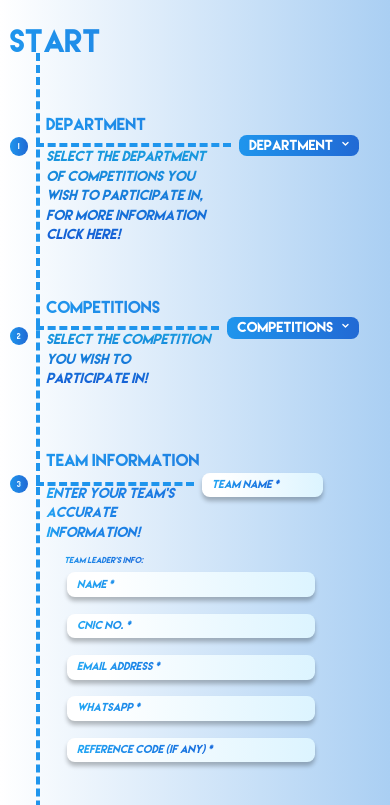
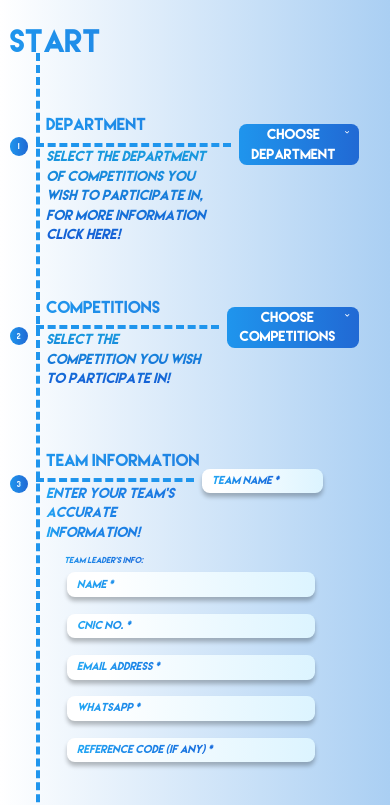
Before and after one commit to Mubin987/Procom25-website, a React (Vite) app in the folder frontend/: page /register in a window 390 px wide. Shown: the part 900-1705 px from the top of the page. Built offline with nearby package versions, Linux system fonts and the light colour scheme.

Commit message:
fix responsiveness

```diff
--- a/frontend/package.json
+++ b/frontend/package.json
@@ -22,7 +22,7 @@
     "react": "^18.3.1",
     "react-dom": "^18.3.1",
     "react-icons": "^5.4.0",
-    "react-router-dom": "^7.0.2",
+    "react-router-dom": "^7.1.2",
     "tailwind-merge": "^2.6.0",
     "tailwindcss-animate": "^1.0.7"
   },
--- a/frontend/src/components/Register/Competitions.jsx
+++ b/frontend/src/components/Register/Competitions.jsx
@@ -7,10 +7,10 @@ const Competitions = ({ setCompetitions, compError }) => {
             <RegisterHeading heading={"competitions"} textSize='text-2xl' />
             <div className='absolute left-4 top-7 md:left-6 flex w-[90%] sm:w-[80%] items-center'>
                 <div className="w-full border-t-4 border-dashed border-themeBlue " />
-                <Dropdown defaultValue="COMPETITIONS" setValue={setCompetitions} items={[
-                    'Competition 1',
-                    'Competition 2',
-                    'Competition 3',
+                <Dropdown defaultValue="CHOOSE COMPETITIONS" setValue={setCompetitions} items={[
+                    'Competition One',
+                    'Competition Two',
+                    'Competition Three',
                 ]} />
                 { compError &&
                     <p className="absolute right-4 -bottom-7 font-bold italic text-base text-red-600">You must select a competition!</p>
@@ -20,7 +20,7 @@ const Competitions = ({ setCompetitions, compError }) => {
             <span className="bg-[linear-gradient(90deg,_#FFFFFF_14.9%,_#D0EFFF_63.77%,_#A7E2FF_100%)] bg-clip-text text-transparent font-bold">2</span>
             </div>
             <div className="mt-5 sm:mt-7 bg-[linear-gradient(180deg,_#199DDF_0%,_#145BD5_100%)] bg-clip-text text-transparent font-bold">
-                <p className="text-[13px] sm:text-base max-w-[50%] italic">
+                <p className="text-[13px] sm:text-base max-w-[47%] italic">
                     SELECT THE COMPETITION YOU WISH TO PARTICIPATE IN!
                 </p>
             </div>
--- a/frontend/src/components/Register/ConfirmDataDialog.jsx
+++ b/frontend/src/components/Register/ConfirmDataDialog.jsx
@@ -1,5 +1,6 @@
 import { useToast } from "@/hooks/use-toast";
 import { Dialog, DialogContent, DialogFooter, DialogHeader, DialogTitle } from "../ui/dialog";
+
 
 const ConfirmDialog = ({ handleSubmit, isOpen, onClose, props }) => {
     const { toast } = useToast();
--- a/frontend/src/components/Register/Department.jsx
+++ b/frontend/src/components/Register/Department.jsx
@@ -8,7 +8,7 @@ const Department = ({ setDepartment, departError }) => {
             <RegisterHeading heading={"department"} textSize='text-2xl' />
             <div className='absolute left-4 top-7 md:left-6 flex w-[90%] sm:w-[80%] items-center'>
                 <div className="w-full border-t-4 border-dashed border-themeBlue " />
-                <Dropdown defaultValue="DEPARTMENT" setValue={setDepartment} items={[
+                <Dropdown defaultValue="CHOOSE DEPARTMENT" setValue={setDepartment} items={[
                     'Computer Science',
                     'Electrical Engineering',
                     'Mechanical Engineering',
--- a/frontend/src/components/Register/Payment.jsx
+++ b/frontend/src/components/Register/Payment.jsx
@@ -16,7 +16,7 @@ const Payment = ({ fileUrl, setFileUrl, fileError, setFileError }) => {
   return (
     <div className="relative pl-10 mt-16 font-lemonmilk">
       <RegisterHeading heading={"payment"} textSize='text-2xl' />
-      <div className='absolute left-4 top-7 md:left-6 flex w-[90%] sm:w-[80%]'>
+      <div className='team-top absolute left-4 top-7 md:left-6 flex w-[90%] sm:w-[80%]'>
         <div className="w-full border-t-4 border-dashed border-themeBlue mt-3 " />
         <div className="flex flex-col items-center rounded-lg bg-[linear-gradient(90deg,_#FFFFFF_14.9%,_#DCF4FF_100%)] p-6 pt-3 ml-3 cursor-pointer drop-shadow-lg">
           <div className='lg:w-60'>
@@ -66,7 +66,7 @@ const Payment = ({ fileUrl, setFileUrl, fileError, setFileError }) => {
         <span className="bg-[linear-gradient(90deg,_#FFFFFF_14.9%,_#D0EFFF_63.77%,_#A7E2FF_100%)] bg-clip-text text-transparent font-bold">4</span>
       </div>
       <div className="mt-4 bg-[linear-gradient(180deg,_#199DDF_0%,_#145BD5_100%)] w-[50%] sm:w-full bg-clip-text text-transparent font-bold">
-        <p className="text-[13px] sm:text-sm italic">
+        <p className="max-w text-[13px] sm:text-sm italic">
           PLEASE PAY YOUR FEES IN THE FOLLOWING ACCOUNT!
           <br />
           BANK NAME: <span className="font-medium text-black opacity-70 not-italic">NAYAPAY</span>
--- a/frontend/src/components/Register/Review.jsx
+++ b/frontend/src/components/Register/Review.jsx
@@ -4,7 +4,7 @@ const Review = ({ confirmInfo, isErrorPresent }) => {
     return (
         <div className="relative pl-10 mt-28">
             <RegisterHeading heading={"review"} textSize='text-2xl' />
-            <div className='absolute left-4 top-7 md:left-6 flex w-[80%] items-center'>
+            <div className='team-top absolute left-4 top-7 md:left-6 flex w-[80%] items-center'>
                 <div className="w-full border-t-4 border-dashed border-themeBlue " />
                 <button onClick={(e) => {
                     e.preventDefault()
@@ -18,7 +18,7 @@ const Review = ({ confirmInfo, isErrorPresent }) => {
             <span className="bg-[linear-gradient(90deg,_#FFFFFF_14.9%,_#D0EFFF_63.77%,_#A7E2FF_100%)] bg-clip-text text-transparent font-bold">5</span>
             </div>
             <div className="mt-4 w-[50%] sm:w-full bg-[linear-gradient(180deg,_#199DDF_0%,_#145BD5_100%)] bg-clip-text text-transparent font-bold">
-                <p className="text-[13px] sm:text-sm italic">
+                <p className="max-w-[60%] text-[13px] sm:text-sm italic">
                     PLEASE REVIEW YOUR INFORMATION AND CLICK SUBMIT!
                 </p>
             </div>
--- a/frontend/src/components/Register/Team-Information.jsx
+++ b/frontend/src/components/Register/Team-Information.jsx
@@ -5,7 +5,7 @@ const TeamInformation = ({ props }) => {
     return (
         <div className="relative pl-10 mt-24 font-lemonmilk">
             <RegisterHeading heading={"team information"} textSize='text-2xl' />
-            <div className='absolute left-4 top-7 md:left-6 flex w-[80%] items-center'>
+            <div className='team-top absolute left-4 top-7 md:left-6 flex w-[80%] items-center'>
                 <div className="w-full border-t-4 border-dashed border-themeBlue " />
                 <input
                     type='text'
@@ -28,7 +28,7 @@ const TeamInformation = ({ props }) => {
             <span className="bg-[linear-gradient(90deg,_#FFFFFF_14.9%,_#D0EFFF_63.77%,_#A7E2FF_100%)] bg-clip-text text-transparent font-bold">3</span>
             </div>
             <div className="mt-5 sm:mt-7 bg-[linear-gradient(270deg,#0D32C5_0%,#1768DB_37.9%,#1E8AE9_93.9%,#23A7F4_100%)] bg-clip-text text-transparent font-bold">
-                <p className="text-[13px] sm:text-base max-w-[50%] italic">
+                <p className="text-[13px] sm:text-base max-w-[48%] italic">
                     ENTER YOUR TEAM'S ACCURATE INFORMATION!
                 </p>
             </div>
--- a/frontend/src/index.css
+++ b/frontend/src/index.css
@@ -229,7 +229,11 @@
     }
 
     .top-7 {
-      top: 2.0rem !important;
+      top: 1rem !important;
+    }
+
+    .team-top {
+      top: 1.6rem !important;
     }
 
     .top-\[36\%\] {
@@ -286,7 +290,7 @@
     }
   }
 
-  @media (min-width: 400px) and (max-width: 639px) {
+  @media (min-width: 400px) and (max-width: 640px) {
     .text-lg {
       font-size: 0.75rem !important;
       line-height: 1rem !important;
@@ -346,19 +350,23 @@
     }
 
     .top-7 {
-      top: 2rem !important;
+      top: 1.4rem !important;
+    }
+
+    .team-top {
+      top: 1.6rem !important;
     }
 
     .top-\[36\%\] {
-      top: 14.5% !important;
+      top: 1% !important;
     }
 
     .left-\[-1\%\] {
-      left: -3% !important;
+      left: -4% !important;
     }
 
     .top-\[48\%\] {
-      top: 28% !important;
+      top: 20% !important;
     }
 
     .top-\[38px\] {
@@ -403,7 +411,7 @@
     }
   }
 
-  @media (min-width: 640px) and (max-width: 767px) {
+  @media (min-width: 640px) and (max-width: 768px) {
     body {
       font-size: 1rem;
     }
@@ -449,12 +457,20 @@
       margin-bottom: 15px !important;
     }
 
+    .max-w {
+      max-width: 50% !important;
+    }
+
     .left-4 {
       left: 1.5rem !important;
     }
 
     .top-7 {
-      top: 2rem !important;
+      top: 1rem !important;
+    }
+
+    .team-top {
+      top: 1.6rem !important;
     }
 
     .top-\[36\%\] {
@@ -511,7 +527,7 @@
     }
   }
 
-  @media (min-width: 768px) and (max-width: 1023px) {
+  @media (min-width: 768px) and (max-width: 1024px) {
     body {
       font-size: 1.125rem;
     }
@@ -566,7 +582,11 @@
     }
 
     .top-7 {
-      top: 1.8rem !important;
+      top: 0.5rem !important;
+    }
+
+    .team-top{
+      top: 1.6rem !important;
     }
 
     .top-\[36\%\] {
@@ -619,7 +639,7 @@
     }
   }
 
-  @media (min-width: 1024px) and (max-width: 1279px) {
+  @media (min-width: 1024px) and (max-width: 1280px) {
     body {
       font-size: 1.25rem;
     }
@@ -670,7 +690,7 @@
     }
 
     .top-7 {
-      top: 1.8rem !important;
+      top: 0.5rem !important;
     }
 
     .top-\[36\%\] {
@@ -723,7 +743,7 @@
     }
   }
 
-  @media (min-width: 1280px) and (max-width: 1535px) {
+  @media (min-width: 1280px) and (max-width: 1536px) {
     body {
       font-size: 1.375rem;
     }
```
Also changed, not shown: 1 other file (tests, documents, lock files or other folders).
